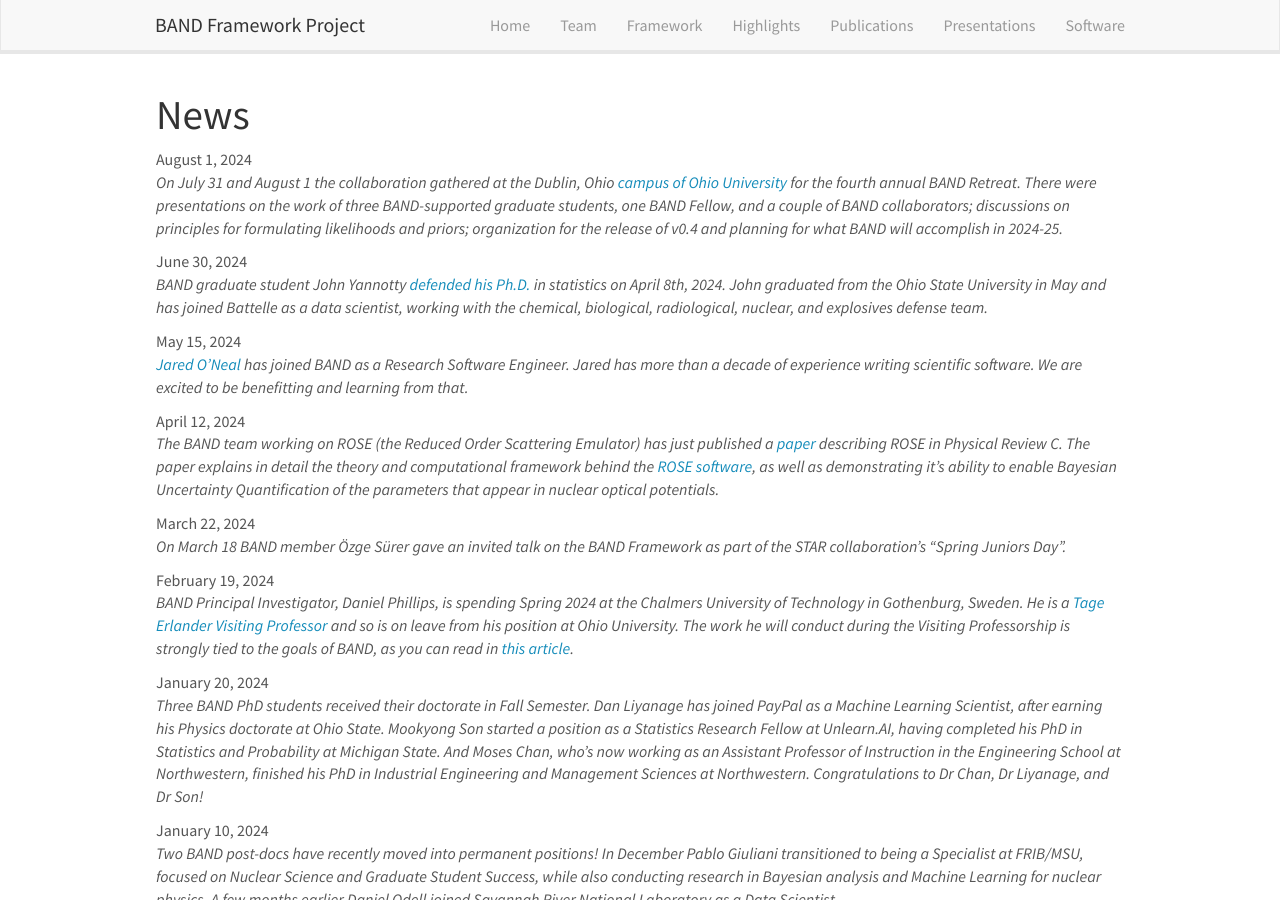
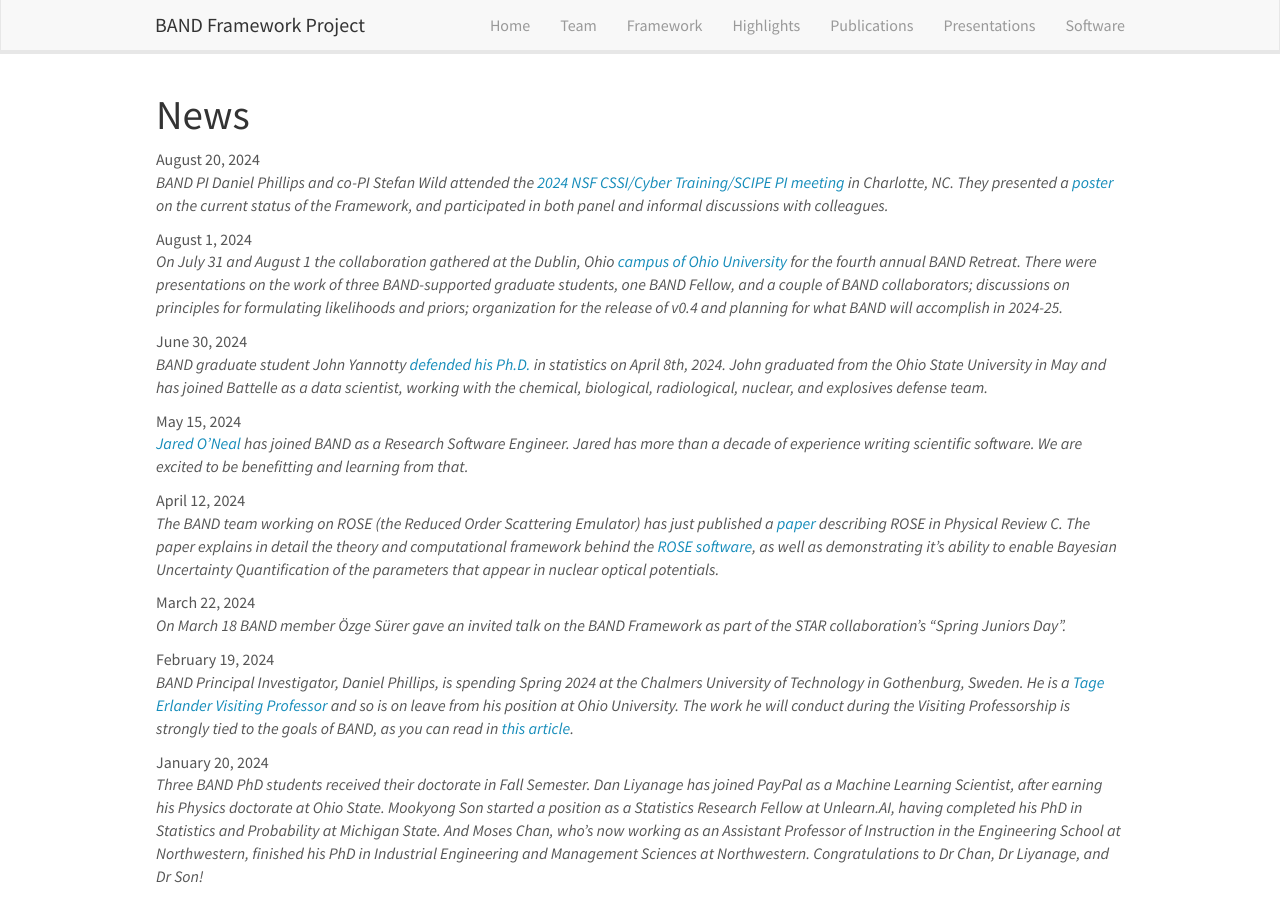
Before and after one commit to bandframework/bandframework.github.io, a Jekyll site: the page built from _pages/allnews.md, in a window 1280 px wide and 900 px high. Built offline with Jekyll 4.4.1, drawn with Linux system fonts in a browser that asks for light colours; nearby versions of some CDN libraries.

Commit message:
Update news.yml

```diff
--- a/_data/news.yml
+++ b/_data/news.yml
@@ -1,3 +1,7 @@
+- date: August 20, 2024
+  headline: >
+    BAND PI Daniel Phillips and co-PI Stefan Wild attended the <a href="https://confmeet.github.io/ccs2024/">2024 NSF CSSI/Cyber Training/SCIPE PI meeting</a> in Charlotte, NC. They presented a <a href="https://figshare.com/account/articles/26760496?file=48614806">poster</a> on the current status of the Framework, and participated in both panel and informal discussions with colleagues.
+
 - date: August 1, 2024
   headline: >
     On July 31 and August 1 the collaboration gathered at the Dublin, Ohio <a href="https://www.ohio.edu/chsp/dublin-center">campus of Ohio University</a> for the fourth annual BAND Retreat. There were presentations on the work of three BAND-supported graduate students, one BAND Fellow, and a couple of BAND collaborators; discussions on principles for formulating likelihoods and priors; organization for the release of v0.4 and planning for what BAND will accomplish in 2024-25.
```
